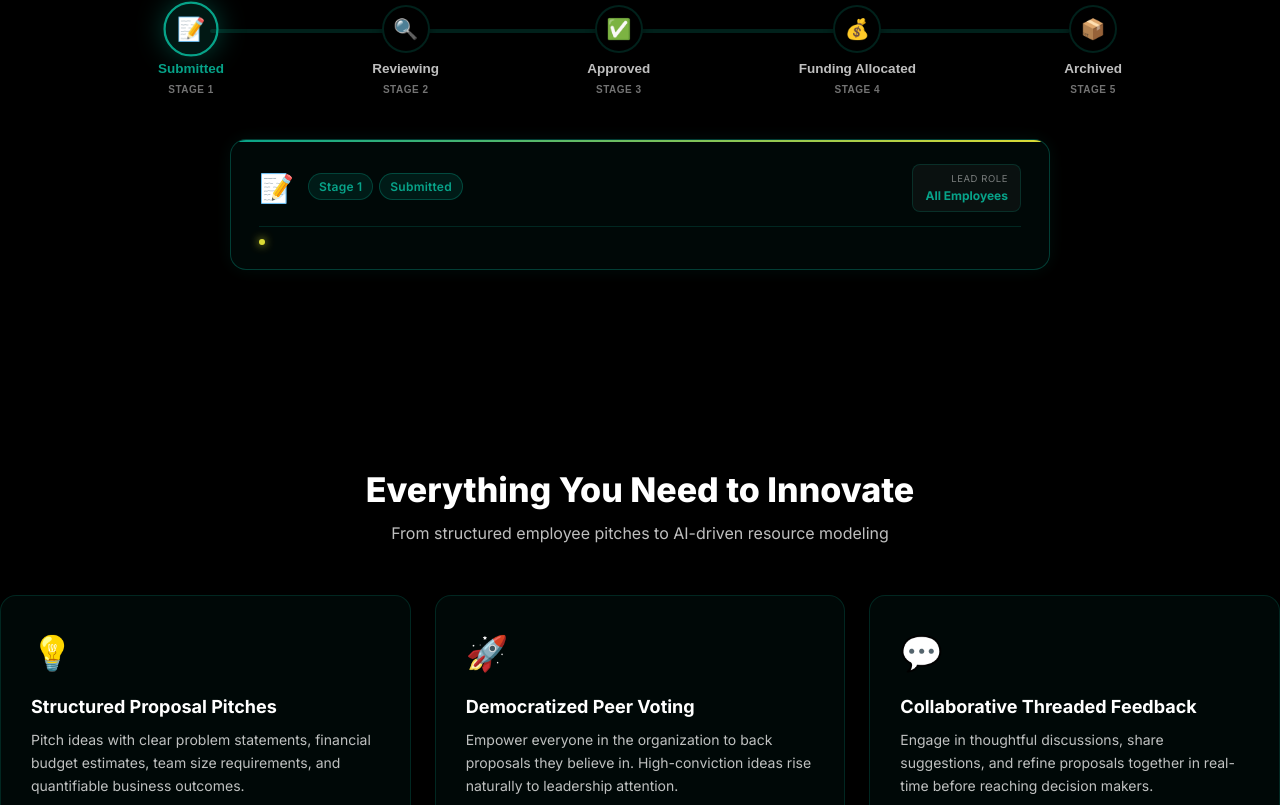
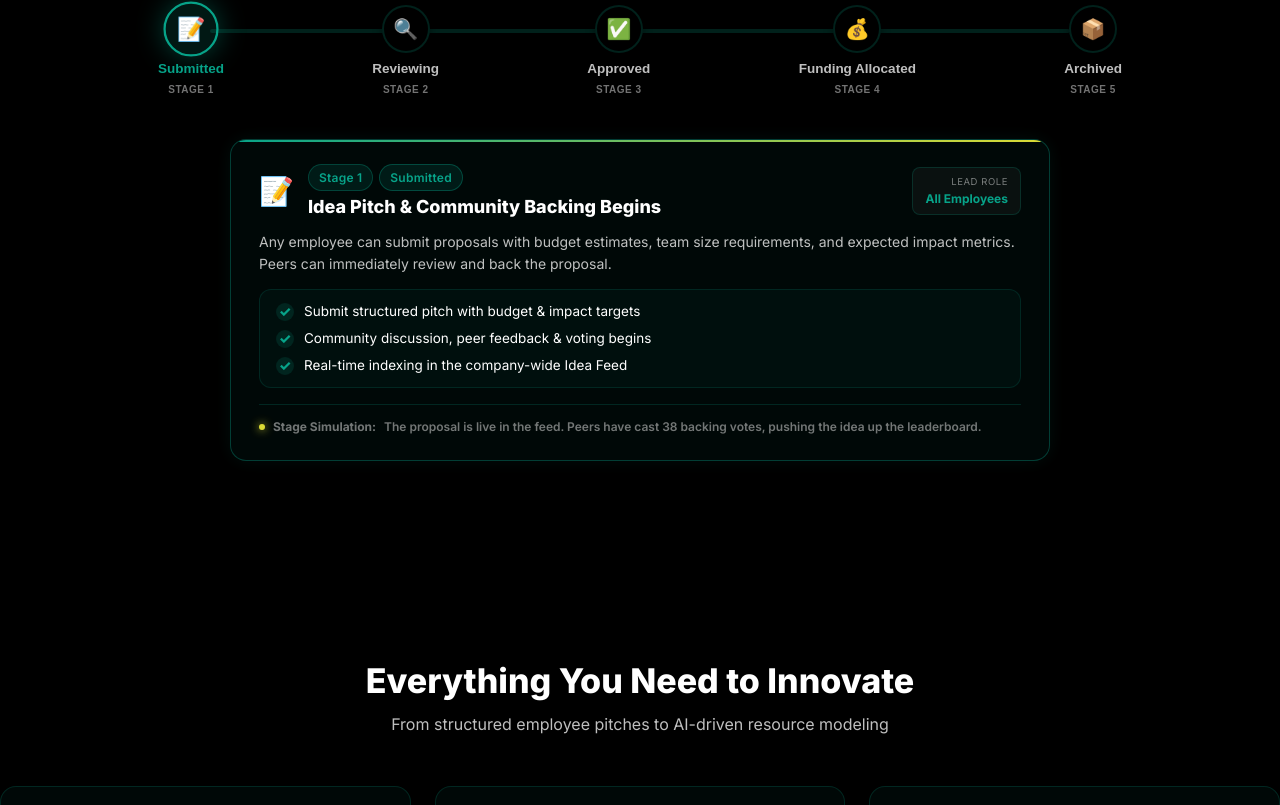
Before and after one commit to Kiran-F/LantroIncubator, a React (Vite) app in the folder frontend/: page / in a window 1280 px wide. Shown: the part 955-1760 px from the top of the page. Built offline with nearby package versions, Linux system fonts and the light colour scheme; no server answers.

Commit message:
added content to interactive innovation pipeline section on the landing page

```diff
--- a/frontend/src/pages/Landing.css
+++ b/frontend/src/pages/Landing.css
@@ -709,7 +709,41 @@
   font-size: 14px;
   color: var(--text-secondary);
   line-height: 1.6;
-  margin-bottom: 14px;
+  margin-bottom: 12px;
+}
+
+.minimal-stage-activities {
+  display: flex;
+  flex-direction: column;
+  gap: 8px;
+  margin: 14px 0 16px;
+  padding: 12px 16px;
+  background: rgba(7, 163, 137, 0.05);
+  border: 1px solid rgba(7, 163, 137, 0.16);
+  border-radius: var(--radius-md);
+}
+
+.minimal-stage-activity-item {
+  display: flex;
+  align-items: center;
+  gap: 10px;
+  font-size: 13.5px;
+  color: var(--text-primary);
+  line-height: 1.4;
+}
+
+.activity-check {
+  color: var(--teal);
+  font-weight: 800;
+  font-size: 14px;
+  display: inline-flex;
+  align-items: center;
+  justify-content: center;
+  width: 18px;
+  height: 18px;
+  border-radius: 50%;
+  background: rgba(7, 163, 137, 0.15);
+  flex-shrink: 0;
 }
 
 .minimal-stage-bottom {
--- a/frontend/src/pages/Landing.jsx
+++ b/frontend/src/pages/Landing.jsx
@@ -209,7 +209,7 @@ export default function Landing() {
                   <span className="badge badge-category">Stage {activeStage + 1}</span>
                   <span className="badge badge-approved">{currentStageInfo.label}</span>
                 </div>
-                <h3 className="minimal-stage-headline">{currentStageInfo.tagline}</h3>
+                <h3 className="minimal-stage-headline">{currentStageInfo.headline}</h3>
               </div>
             </div>
 
@@ -220,12 +220,24 @@ export default function Landing() {
           </div>
 
           <p className="minimal-stage-summary">
-            {currentStageInfo.summary}
+            {currentStageInfo.description}
           </p>
+
+          {/* Activities list */}
+          {currentStageInfo.activities && (
+            <div className="minimal-stage-activities">
+              {currentStageInfo.activities.map((act, i) => (
+                <div key={i} className="minimal-stage-activity-item">
+                  <span className="activity-check">✓</span>
+                  <span>{act}</span>
+                </div>
+              ))}
+            </div>
+          )}
 
           <div className="minimal-stage-bottom">
             <span className="minimal-stage-keypoint">
-              <span className="keypoint-dot" /> {currentStageInfo.highlight}
+              <span className="keypoint-dot" /> <strong>Stage Simulation:</strong> {currentStageInfo.simulationOutcome}
             </span>
           </div>
         </div>
--- a/frontend/src/services/ai.service.js
+++ b/frontend/src/services/ai.service.js
@@ -1,7 +1,7 @@
 import { getAllIdeasForAI } from './ideas.service';
 
 // The backend Express server URL — Gemini API key lives there, not in the browser
-const BACKEND_URL = import.meta.env.VITE_BACKEND_URL || 'http://localhost:3001';
+const BACKEND_URL = (import.meta.env.VITE_BACKEND_URL || 'https://lantro-incubator-ten.vercel.app').replace(/\/+$/, '');
 
 // ── Generate AI Insights ──────────────────────────────────────────────────────
 export async function generateInsights() {
```
Also changed, not shown: 1 other file (tests, documents, lock files or other folders).
